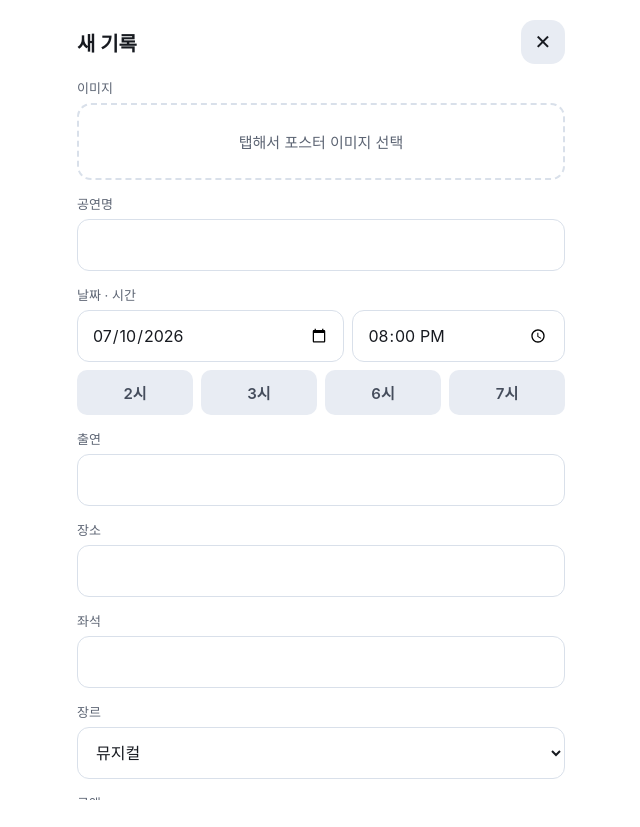
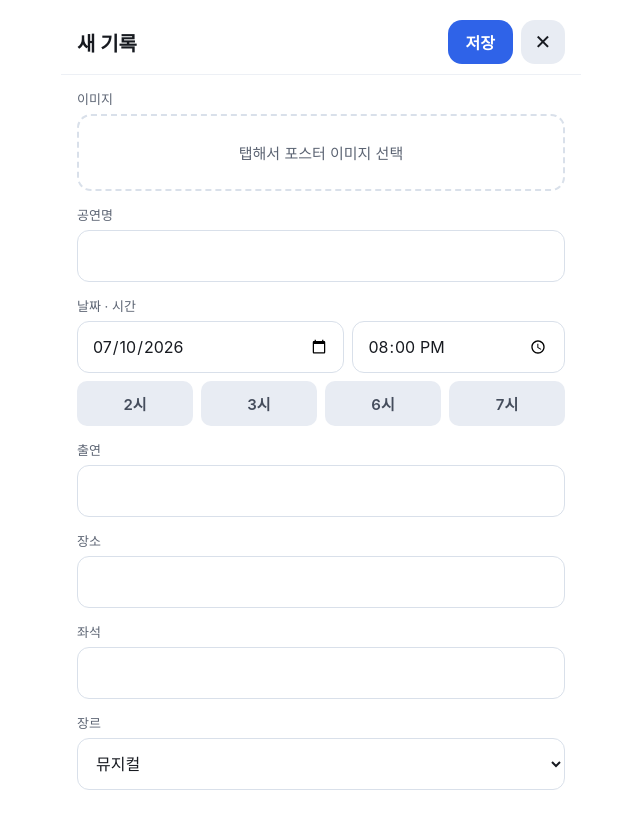
Before and after one commit to jisun00/culturearchive, a plain HTML site: page index.html in a window 1280 px wide. Both pictures are taken after a click on the button "10". Shown: the whole page, without its empty margins (319-959 px from the left). Drawn offline with Linux system fonts and the light colour scheme.

Commit message:
Add files via upload

```diff
--- a/index.html
+++ b/index.html
@@ -33,8 +33,9 @@ h1{font-size:24px;margin:8px 0 18px;letter-spacing:-.5px}
 .cell{aspect-ratio:1/1.6;background:var(--bg);border-radius:0;position:relative;overflow:hidden;border:0;padding:0}
 .cell.out{opacity:.35}
 /* 날짜 숫자는 흰 배경 위에서도, 포스터 위에서도 읽혀야 하므로 반투명 흰 칩을 깐다 */
-.cell .n{position:absolute;top:2px;left:2px;font-size:11px;font-weight:600;color:var(--tx);z-index:2;background:#ffffffd9;border-radius:4px;padding:0 4px;line-height:16px}
-.cell .n.hid{display:none}
+/* 숫자만 표시. 흰 테두리 그림자로 빈 칸(흰 배경)에서도, 포스터 위에서도 읽히게 한다 */
+.cell .n{position:absolute;top:2px;left:4px;font-size:11px;font-weight:700;color:var(--tx);z-index:2;
+  text-shadow:0 0 2px #fff,-1px 0 2px #fff,1px 0 2px #fff,0 -1px 2px #fff,0 1px 2px #fff}
 .cell .imgs{position:absolute;inset:0;display:flex}
 .cell .imgs.v{flex-direction:column}
 .cell .imgs>i{flex:1;background-size:cover;background-position:center;background-color:var(--surf2)}
@@ -62,8 +63,12 @@ input::-webkit-outer-spin-button,input::-webkit-inner-spin-button{-webkit-appear
 .modal{position:fixed;inset:0;background:var(--bg);z-index:100;overflow-y:auto;display:none}
 .modal.on{display:block}
 .mbox{max-width:520px;margin:0 auto;padding:20px 16px 40px}
-.mtop{display:flex;justify-content:space-between;align-items:center;margin-bottom:6px;gap:10px}
-.mtop b{font-size:20px;word-break:break-all}
+/* 모달 상단 바는 스크롤해도 붙어 있게 한다(저장·닫기 버튼이 항상 보이도록) */
+.mtop{position:sticky;top:0;z-index:5;background:var(--bg);display:flex;justify-content:space-between;align-items:center;gap:10px;
+  margin:-20px -16px 6px;padding:20px 16px 10px;border-bottom:1px solid var(--line2)}
+.mtop b{font-size:20px;word-break:break-all;min-width:0}
+.mact{display:flex;gap:8px;flex:none}
+.save{background:var(--acc);color:#fff;border:0;border-radius:14px;height:44px;padding:0 18px;font-size:16px;font-weight:700;font-family:inherit;flex:none}
 .x{background:var(--surf2);border:0;color:var(--tx);width:44px;height:44px;border-radius:14px;font-size:20px;flex:none}
 .card{background:var(--surf);border-radius:16px;padding:12px;margin-bottom:10px;display:flex;gap:12px;align-items:center;cursor:pointer}
 .card img{width:60px;height:60px;object-fit:cover;border-radius:10px;background:var(--surf2);flex:none}
@@ -78,9 +83,9 @@ input::-webkit-outer-spin-button,input::-webkit-inner-spin-button{-webkit-appear
 .card .s .k{display:inline-block;width:34px;color:var(--mut2)}
 .hero{display:block;max-width:100%;max-height:37vh;width:auto;margin:0 auto 12px;border-radius:14px;background:var(--surf2)}
 .dtitle{font-size:19px;font-weight:700;text-align:center;margin:0 0 10px;line-height:1.35;word-break:break-all}
-.row{display:flex;justify-content:space-between;padding:9px 2px;border-bottom:1px solid var(--line2);font-size:15px;gap:12px}
-.row span{color:var(--mut);flex:none}
-.row b{font-weight:600;text-align:right;word-break:break-all}
+.row{display:flex;padding:9px 2px;border-bottom:1px solid var(--line2);font-size:15px;gap:12px}
+.row span{color:var(--mut);flex:none;width:56px}
+.row b{font-weight:600;text-align:left;word-break:break-all;flex:1;min-width:0}
 .drop{border:2px dashed var(--line);border-radius:14px;padding:26px;text-align:center;color:var(--mut);font-size:15px}
 .drop.has{padding:10px}
 .drop img{max-width:100%;max-height:22vh;width:auto;display:block;margin:0 auto;border-radius:10px}
@@ -189,8 +194,7 @@ function cal(){
       inner=`<div class="imgs ${it.length>=3?'v':''}">${it.slice(0,3).map(x=>`<i class="${x.tbd?'gray':''}" style="background-image:url('${x.img||''}')"></i>`).join('')}</div>`;
       if(it.length>1)inner+=`<div class="cnt">${it.length}</div>`;
     }
-    // 기록이 있는 날은 날짜 숫자를 감춘다(사진을 가리지 않게)
-    h+=`<button class="cell" onclick="dayTap('${ds}')">${inner}<div class="n${it.length?' hid':''}">${d}</div></button>`;
+    h+=`<button class="cell" onclick="dayTap('${ds}')">${inner}<div class="n">${d}</div></button>`;
   }
   h+='</div>';
   const mo=DB.filter(x=>(x.date||'').startsWith(`${cy}-${String(cm+1).padStart(2,'0')}`));
@@ -317,7 +321,8 @@ function openForm(id,ds,copy){
   tmpImg=x.img||'';
   const f=(k,l,t,v)=>`<label>${l}</label><input id="f_${k}" type="${t||'text'}" value="${esc(v)}">`;
   const gl=[...new Set(['뮤지컬','연극','콘서트','클래식','무용','전시','영화','기타'].concat(uniq('genre')))];
-  open(`<div class="mtop"><b>${copy?'복사해서 추가':(id?'기록 수정':'새 기록')}</b><button class="x" onclick="close_()">✕</button></div>
+  open(`<div class="mtop"><b>${copy?'복사해서 추가':(id?'기록 수정':'새 기록')}</b>
+  <div class="mact"><button class="save" onclick="submit()">저장</button><button class="x" onclick="close_()">✕</button></div></div>
   ${copy?'<div class="mono" style="margin:10px 0 0">메모를 뺀 모든 항목을 그대로 복사했습니다. 필요한 곳만 고치세요.</div>':''}
   <label>이미지</label>
   <div class="drop ${tmpImg?'has':''}" onclick="document.getElementById('fimg').click()" id="drop">${tmpImg?`<img src="${tmpImg}">`:'탭해서 포스터 이미지 선택'}</div>
```
